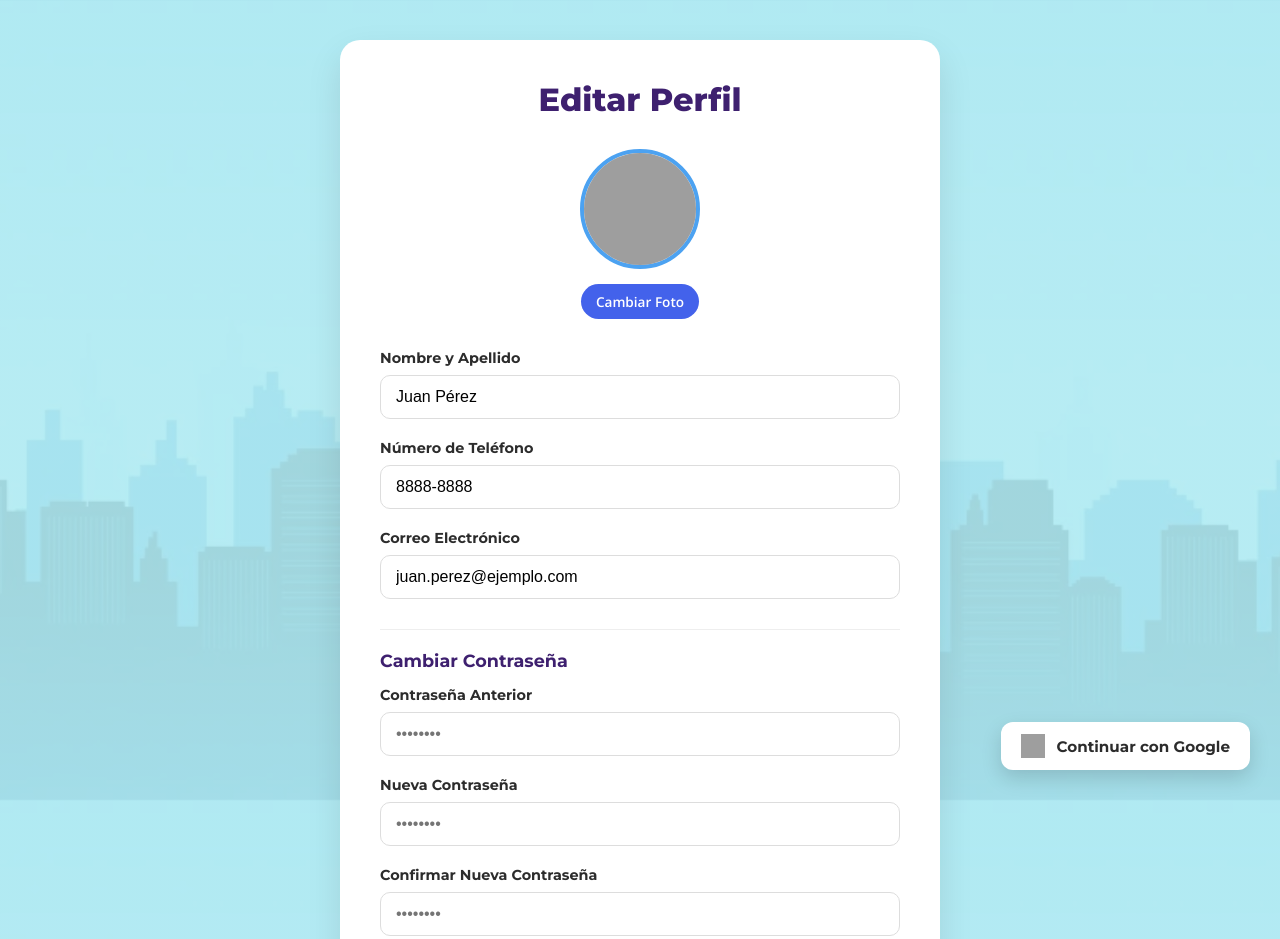
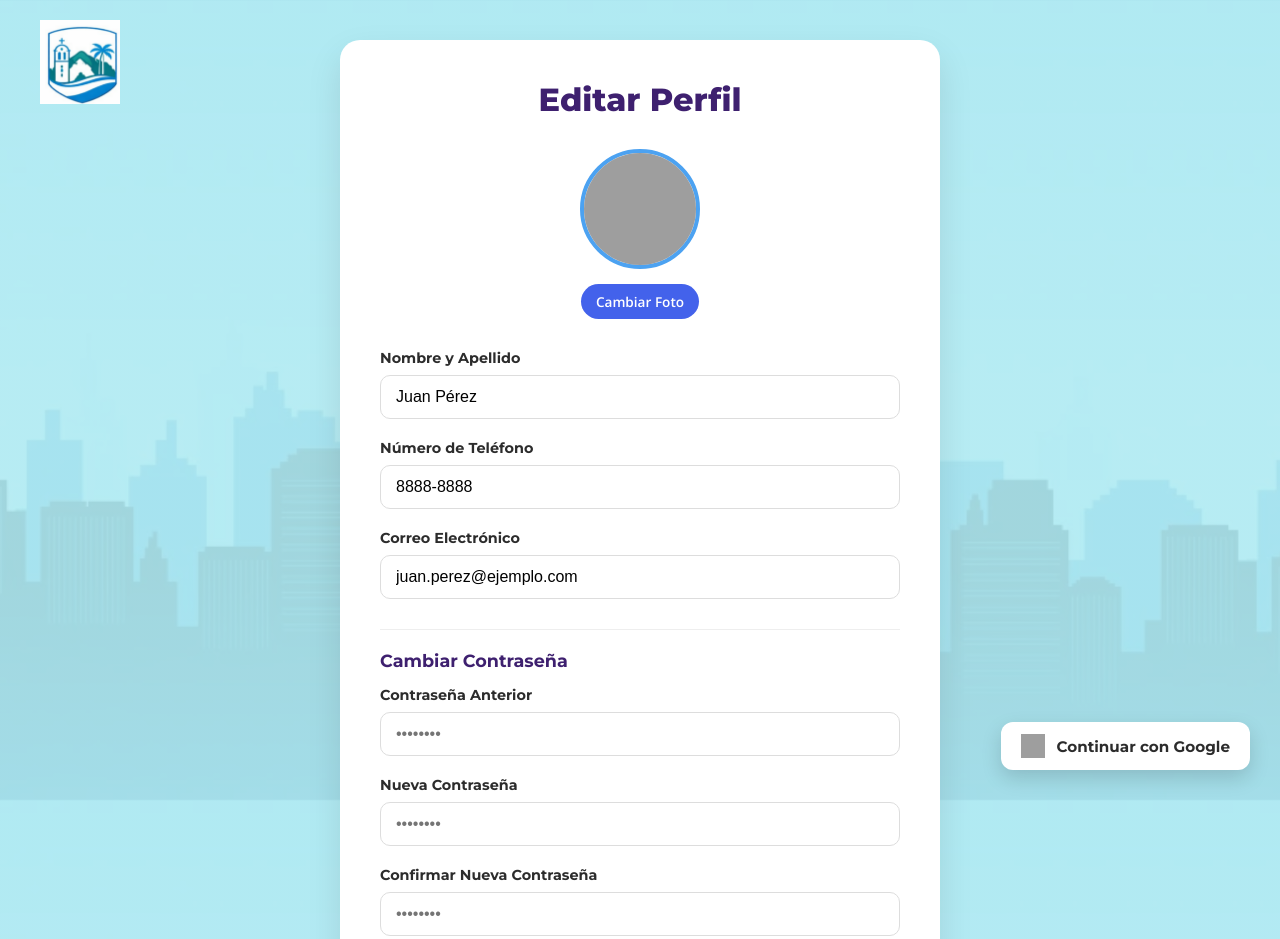
Before and after one commit to tormentionrex-hub/Proyecto_Municipalidad, a website: page public/pages/Gestionar-Usuario.html in a window 1280 px wide. Shown: the top 939 px of the page. Drawn offline with nearby package versions, Linux system fonts and the light colour scheme; grey boxes are pictures that could not be loaded.

Commit message:
añadi el boton para ir a home desde la gestion de usuarios

```diff
--- a/public/pages/Gestionar-Usuario.html
+++ b/public/pages/Gestionar-Usuario.html
@@ -16,6 +16,13 @@
 </head>
 
 <body>
+
+    <!-- Logo para volver a Home -->
+    <div class="logo-retorno">
+        <a href="../pages/home.html">
+            <img src="../src/img/logo muni.png" alt="logo de la muni" width="100" height="100">
+        </a>
+    </div>
 
     <div class="contenedor-perfil">
 
--- a/public/src/styles/Gestionar-Usuario.css
+++ b/public/src/styles/Gestionar-Usuario.css
@@ -8,6 +8,24 @@
     --fondoClaro: #f4f7f6;
     --blanco: #ffffff;
     --error: #dc3545;
+}
+
+/* Logo de Retorno */
+.logo-retorno {
+    position: absolute;
+    top: 20px;
+    left: 40px;
+    z-index: 1000;
+}
+
+.logo-retorno img {
+    width: 80px;
+    height: auto;
+    transition: transform 0.3s ease;
+}
+
+.logo-retorno img:hover {
+    transform: scale(1.1);
 }
 
 * {
```
